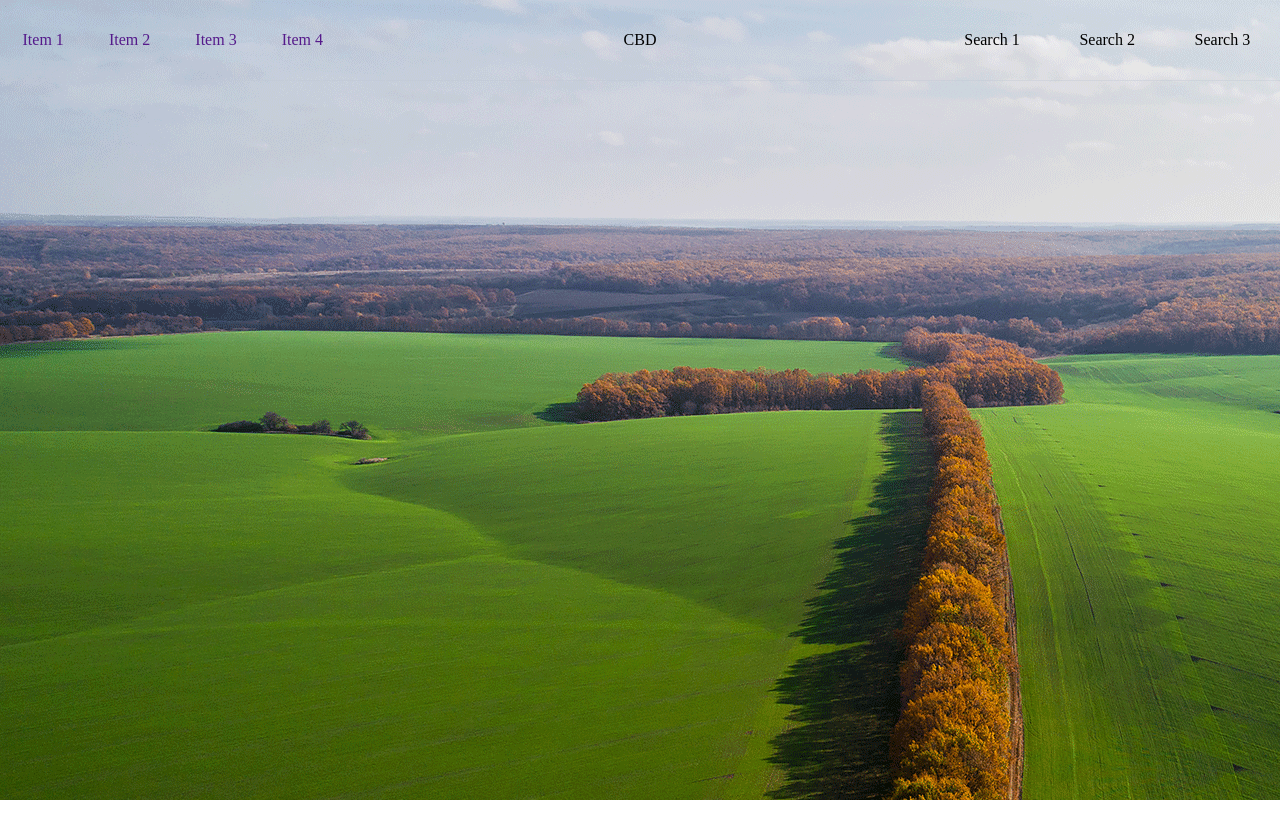
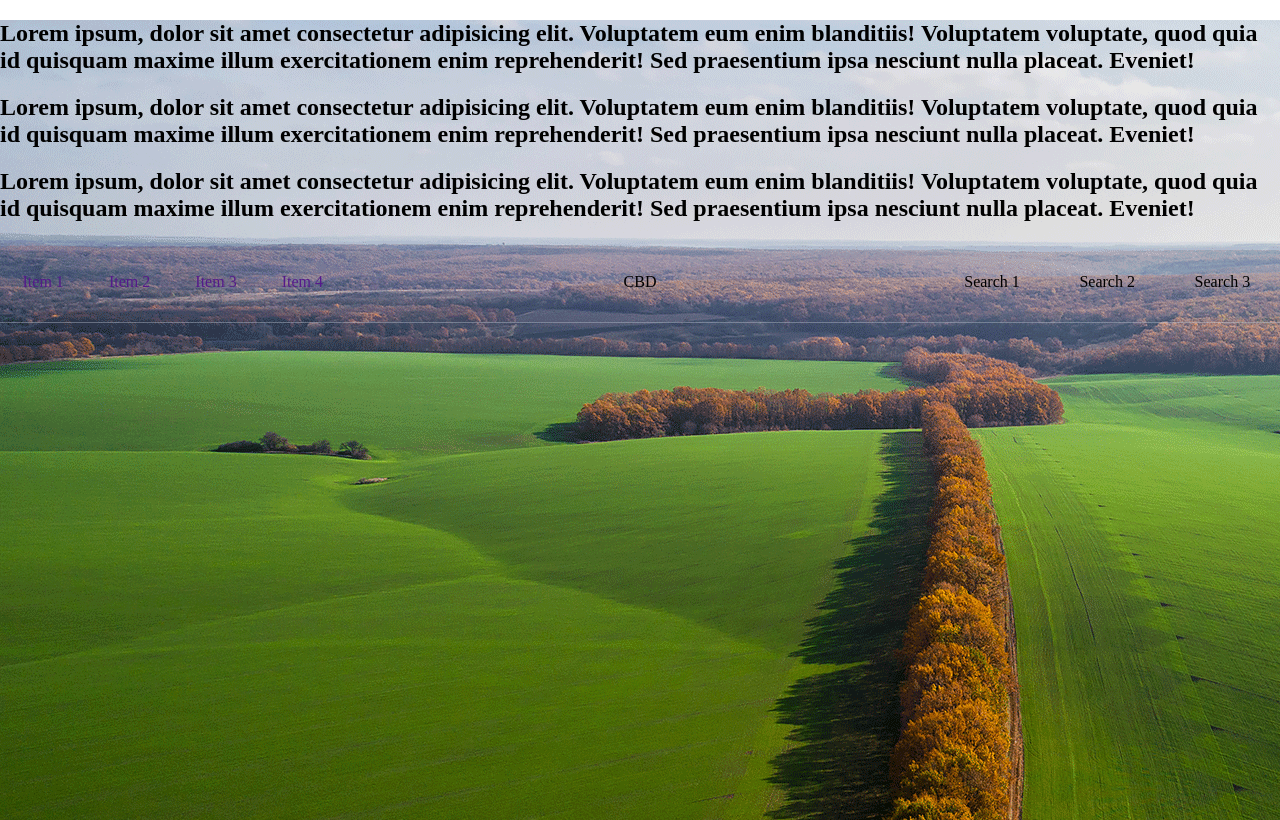
Before and after one commit to Navi-coM/les43_git_conflict, a plain HTML site: page index.html in a window 1280 px wide. Drawn offline with Linux system fonts and the light colour scheme.

Commit message:
Find mistakes

```diff
--- a/index.html
+++ b/index.html
@@ -12,6 +12,15 @@
 
 <body>
     <header>
+        <h2>Lorem ipsum, dolor sit amet consectetur adipisicing elit. Voluptatem eum enim blanditiis! Voluptatem
+            voluptate, quod quia id quisquam maxime illum exercitationem enim reprehenderit! Sed praesentium ipsa
+            nesciunt nulla placeat. Eveniet!</h2>
+        <h2>Lorem ipsum, dolor sit amet consectetur adipisicing elit. Voluptatem eum enim blanditiis! Voluptatem
+            voluptate, quod quia id quisquam maxime illum exercitationem enim reprehenderit! Sed praesentium ipsa
+            nesciunt nulla placeat. Eveniet!</h2>
+        <h2>Lorem ipsum, dolor sit amet consectetur adipisicing elit. Voluptatem eum enim blanditiis! Voluptatem
+            voluptate, quod quia id quisquam maxime illum exercitationem enim reprehenderit! Sed praesentium ipsa
+            nesciunt nulla placeat. Eveniet!</h2>
         <nav class="nav">
             <ul class="nav-menu">
                 <li class="nav-menu__item">
```
